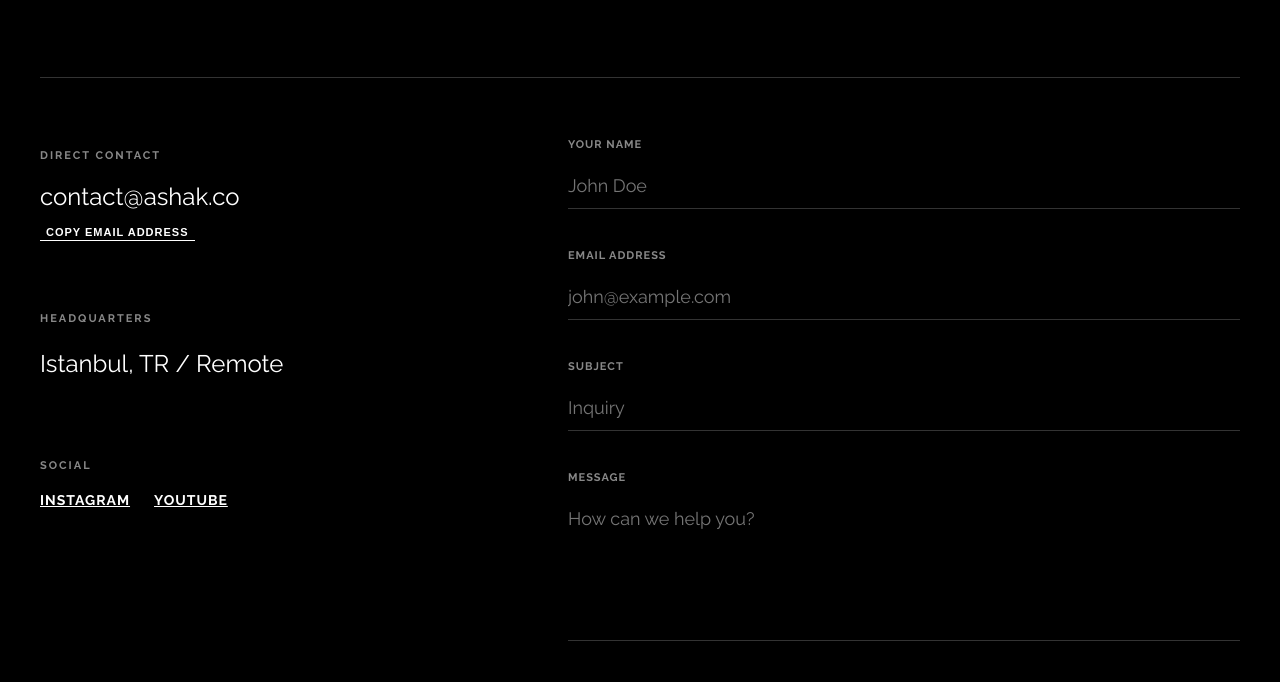
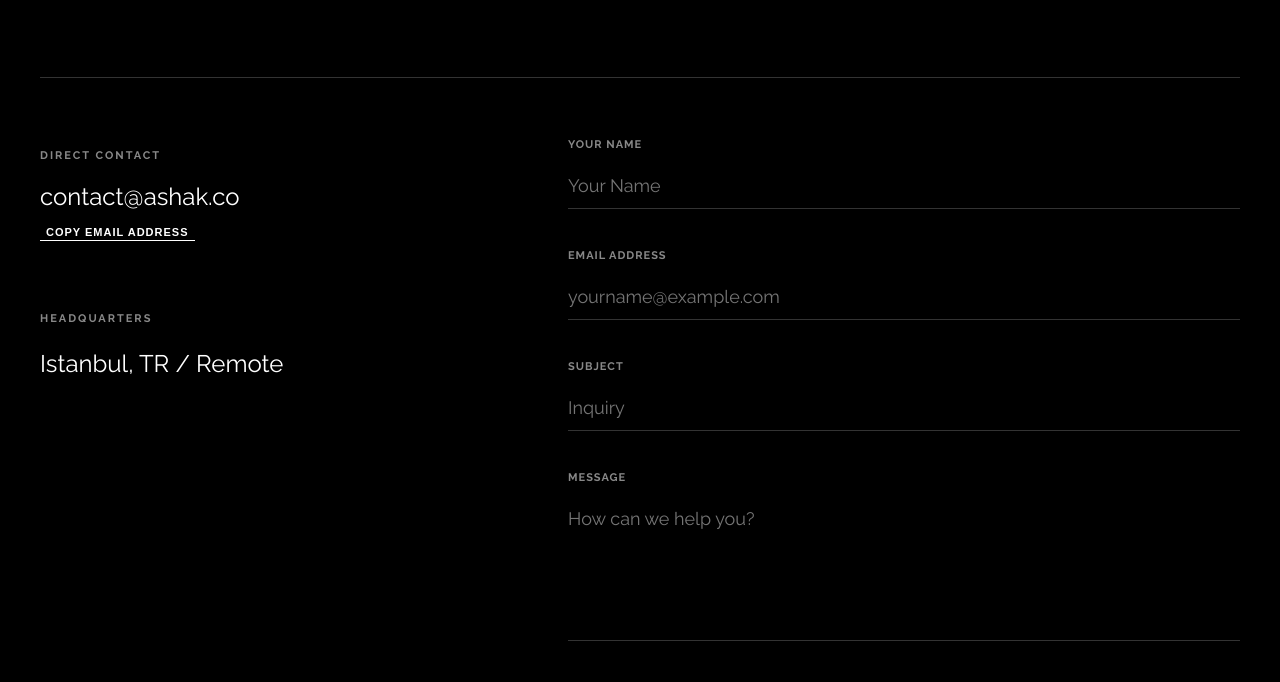
Before and after one commit to yumerashak/ashakco, an Astro site: page /contact in a window 1280 px wide. Shown: the part 508-1190 px from the top of the page. Built offline with nearby package versions, Linux system fonts and the light colour scheme; Astro itself is replaced by a stand-in of ours.

Commit message:
Last Commit

```diff
--- a/src/pages/contact.astro
+++ b/src/pages/contact.astro
@@ -87,20 +87,6 @@ const SUPPORT_EMAIL = "contact@ashak.co";
         transition: opacity 0.3s;
       }
       .info-link:hover { opacity: 0.6; }
-
-      .social-links {
-        display: flex;
-        gap: 24px;
-      }
-      .social-item {
-        color: #FFF;
-        text-decoration: underline;
-        font-size: 14px;
-        text-transform: uppercase;
-        letter-spacing: 1px;
-        font-weight: 700;
-      }
-      .social-item:hover { opacity: 0.6; }
 
       /* --- FORM SIDE --- */
       .form-side {
@@ -217,26 +203,18 @@ const SUPPORT_EMAIL = "contact@ashak.co";
             <h3>Headquarters</h3>
             <p class="info-link" style="cursor: default;">Istanbul, TR / Remote</p>
           </div>
-
-          <div class="info-block">
-            <h3>Social</h3>
-            <div class="social-links">
-              <a href="https://instagram.com/ashak.co" class="social-item" target="_blank">Instagram</a>
-              <a href="https://youtube.com/@ashakstudios" class="social-item" target="_blank">YouTube</a>
-            </div>
-          </div>
         </aside>
 
         <div class="form-side">
           <form id="contact-form">
             <div class="input-group">
               <label for="name">Your Name</label>
-              <input id="name" type="text" required placeholder="John Doe" />
+              <input id="name" type="text" required placeholder="Your Name" />
             </div>
 
             <div class="input-group">
               <label for="email">Email Address</label>
-              <input id="email" type="email" required placeholder="john@example.com" />
+              <input id="email" type="email" required placeholder="yourname@example.com" />
             </div>
 
             <div class="input-group">
```
